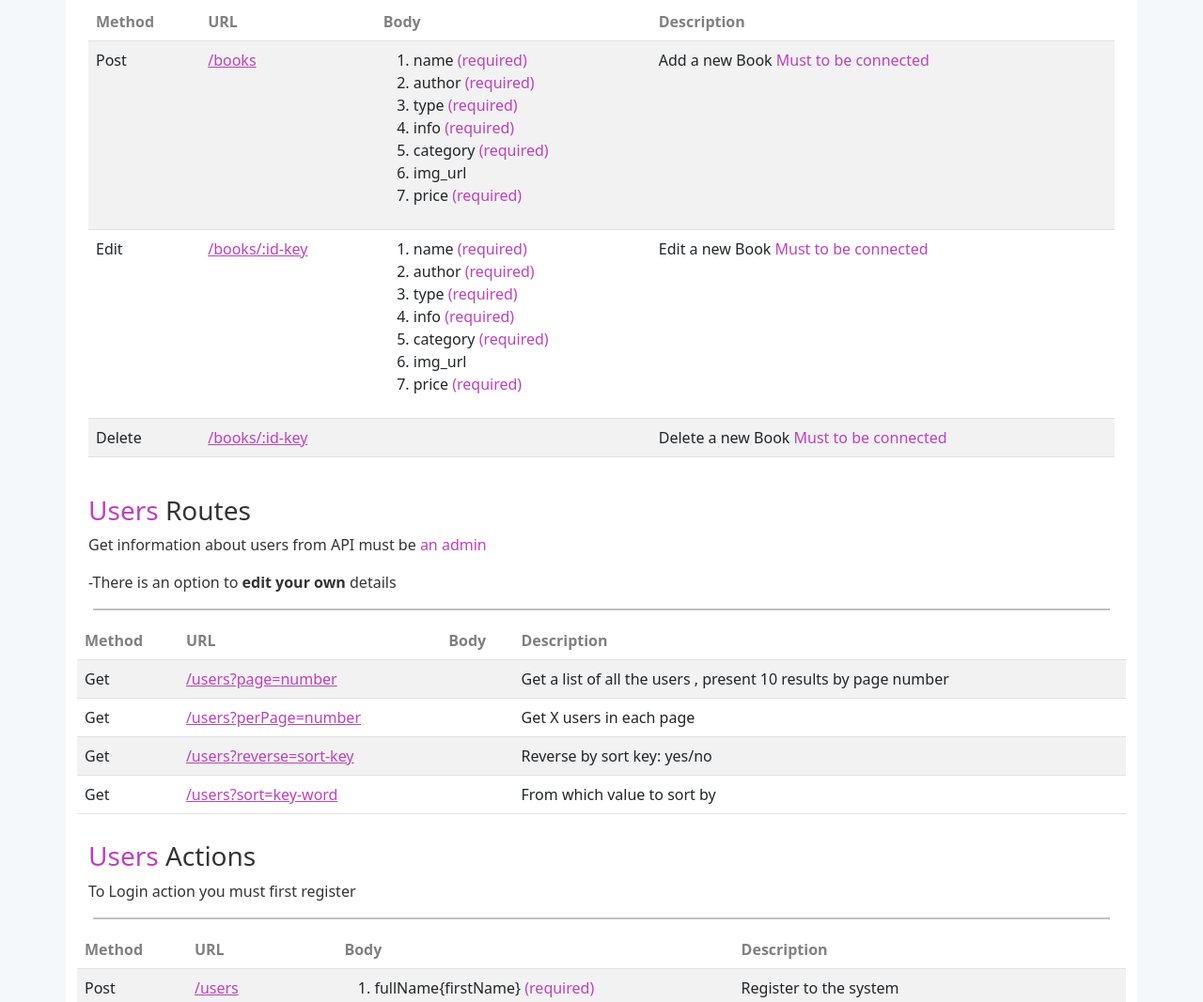
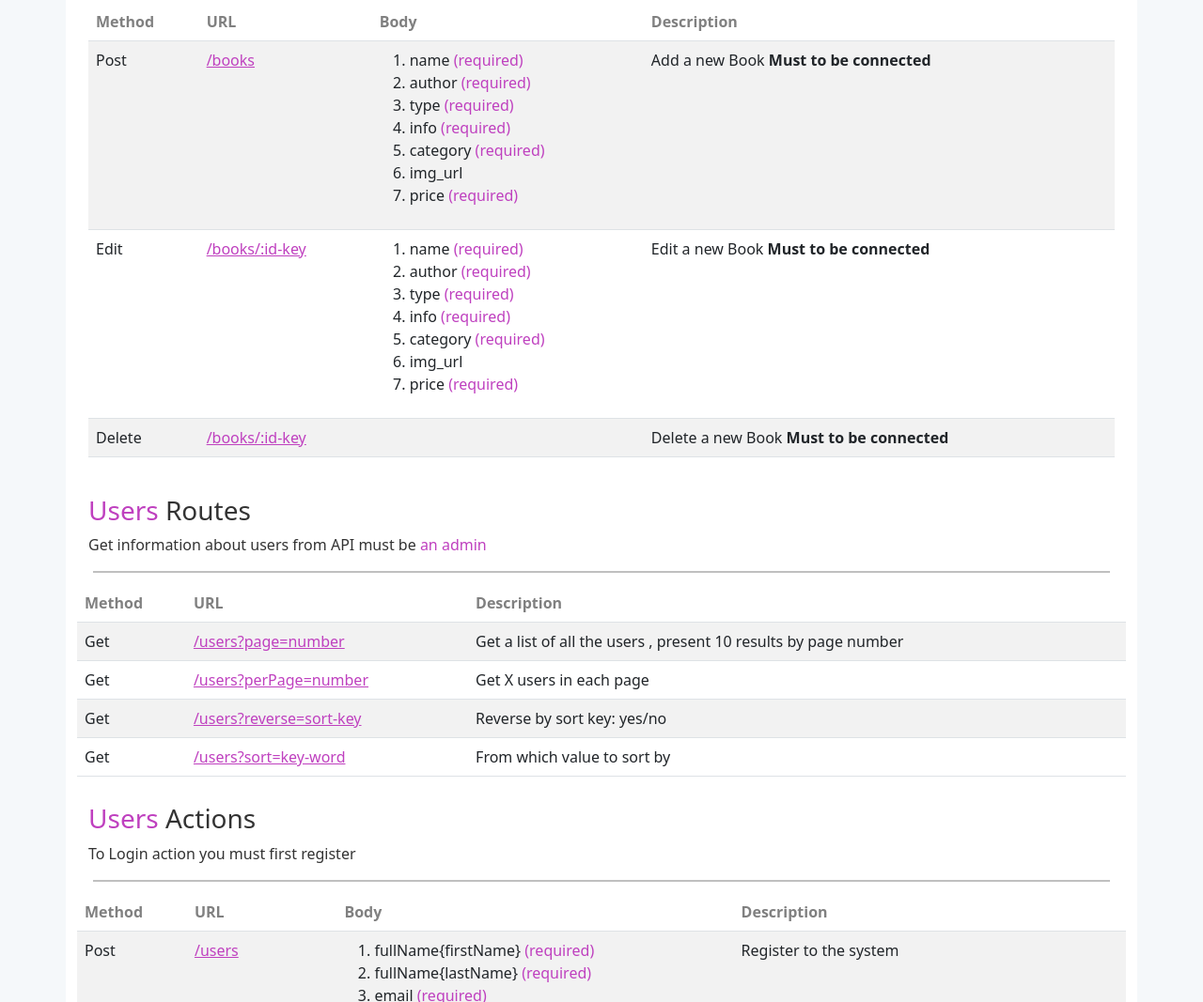
Before and after one commit to Shaybush/final3, a website with bundled scripts: page public/index.html in a window 1280 px wide. Shown: the part 740-1807 px from the top of the page at 94% size. Built offline with nearby package versions, Linux system fonts and the light colour scheme.

Commit message:
UI :sparkles:

```diff
--- a/public/index.html
+++ b/public/index.html
@@ -110,7 +110,7 @@
                                 <li>price <span class="purpleText">(required)</span></li>
                             </ol>
                         </td>
-                        <td>Add a new Book <span class="purpleText">Must to be connected</span></td>
+                        <td>Add a new Book <strong>Must to be connected</strong></td>
                     </tr>
                     <tr>
                         <td>Edit</td>
@@ -126,14 +126,14 @@
                                 <li>price <span class="purpleText">(required)</span></li>
                             </ol>
                         </td>
-                        <td>Edit a new Book <span class="purpleText">Must to be connected</span></td>
+                        <td>Edit a new Book <strong>Must to be connected</strong></td>
                     </tr>
                     <tr>
                         <td>Delete</td>
                         <td><a href="#">/books/:id-key</a></td>
                         <td>
                         </td>
-                        <td>Delete a new Book <span class="purpleText">Must to be connected</span></td>
+                        <td>Delete a new Book <strong>Must to be connected</strong></td>
                     </tr>
                 </tbody>
             </table>
@@ -143,14 +143,12 @@
             <div class="titleB lineBottom">
                 <h3><span class="purpleText">Users</span> Routes</h3>
                 <p>Get information about users from API must be <span class="purpleText">an admin</span></p>
-                <p>-There is an option to <strong>edit your own</strong> details</p>
             </div>
             <table class="table table-striped table-responsive">
                 <thead>
                     <tr>
                         <th scope="col">Method</th>
                         <th scope="col">URL</th>
-                        <th scope="col">Body</th>
                         <th scope="col">Description</th>
                     </tr>
                 </thead>
@@ -158,25 +156,21 @@
                     <tr>
                         <td>Get</td>
                         <td><a href="#">/users?page=number</a></td>
-                        <td></td>
                         <td>Get a list of all the users , present 10 results by page number</td>
                     </tr>
                     <tr>
                         <td>Get</td>
                         <td><a href="#">/users?perPage=number</a></td>
-                        <td></td>
                         <td>Get X users in each page</td>
                     </tr>
                     <tr>
                         <td>Get</td>
                         <td><a href="#">/users?reverse=sort-key</a></td>
-                        <td></td>
                         <td>Reverse by sort key: yes/no</td>
                     </tr>
                     <tr>
                         <td>Get</td>
                         <td><a href="#">/users?sort=key-word</a></td>
-                        <td></td>
                         <td>From which value to sort by</td>
                     </tr>
                 </tbody>
```
